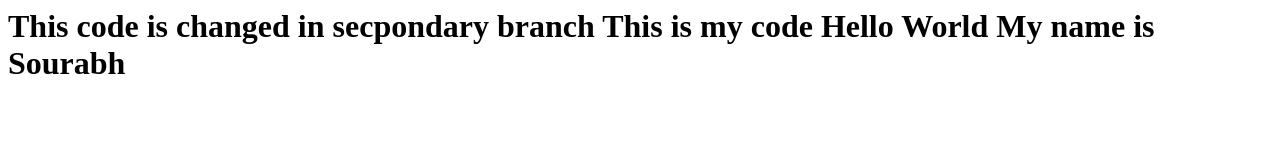
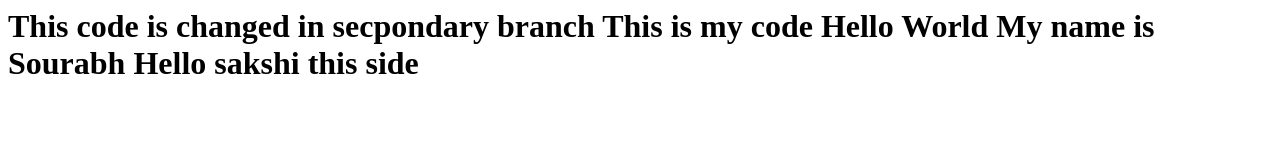
Before and after one commit to Sourabh-Ambhore/test, a plain HTML site: page index.html in a window 1280 px wide. Drawn offline with Linux system fonts and the light colour scheme.

Commit message:
Update index.html

```diff
--- a/index.html
+++ b/index.html
@@ -2,4 +2,5 @@
  This code is changed in secpondary branch
 This is my code	Hello World
 My name is Sourabh
+ Hello sakshi this side
 <h1/>
```
